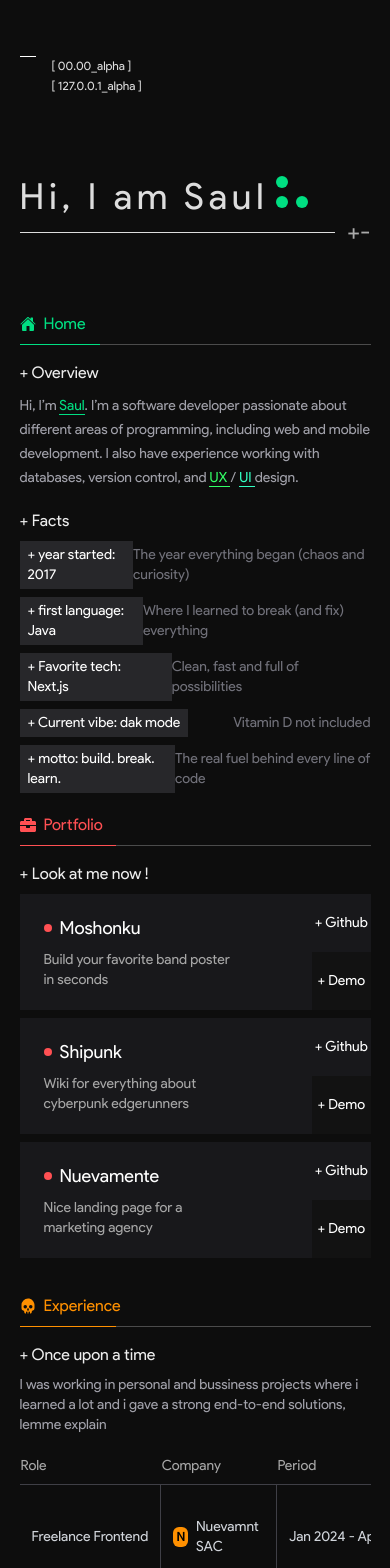
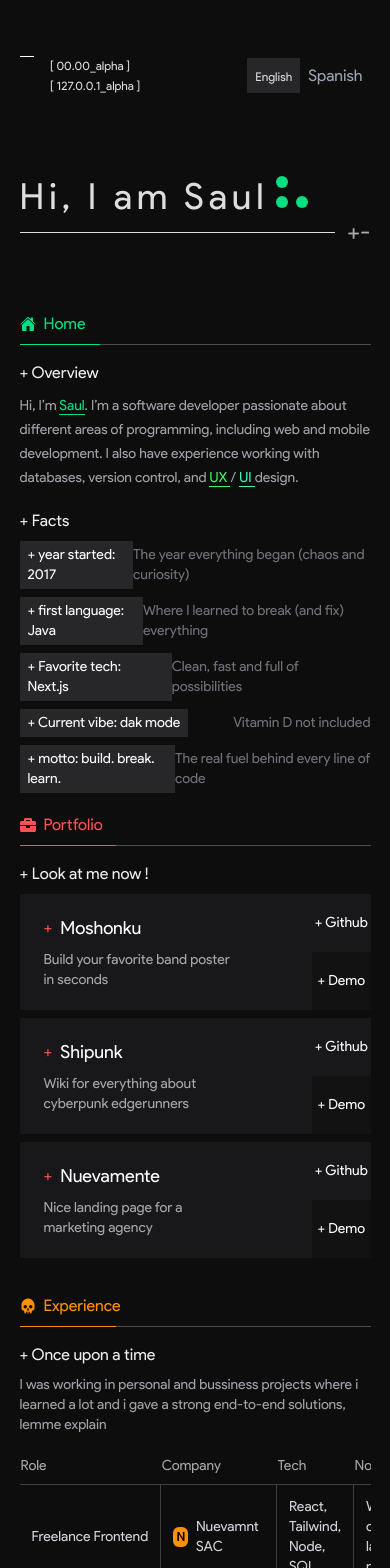
Before and after one commit to SaulLudena/MyPortfolio, a Next.js app: page / in a window 390 px wide. Shown: the top 1568 px of the page. Built offline with nearby package versions, Linux system fonts and the light colour scheme.

Commit message:
adding new responsive

```diff
--- a/src/components/contact.jsx
+++ b/src/components/contact.jsx
@@ -2,7 +2,7 @@ import { GiBootPrints } from "react-icons/gi";
 export default function Contact() {
   const bgColors = ["#222222", "#2B2B2B", "#383838"];
   return (
-    <div className="col-span-6 text-white max-xl:col-span-12 max-xl:mb-8 ">
+    <div className="col-span-12 text-white max-xl:col-span-12 max-xl:mb-8 ">
       <div className="grid gap-2 ">
         <h1 className="text-[#1DFFD2] flex items-center gap-2">
           <GiBootPrints />
--- a/src/components/projects/projectItems.jsx
+++ b/src/components/projects/projectItems.jsx
@@ -8,7 +8,7 @@ export default function projectItems({ index, item }) {
     >
       <div className="flex flex-col col-span-10 p-4 max-lg:w-full">
         <span className="flex items-center gap-2 px-2 py-1 text-white">
-          <span className="w-2 h-2 rounded-full  bg-[#FF5053]"></span>
+          <span className="text-[#FF5053]">+</span>
           <span className="text-lg max-lg:text-md">{item.projectName}</span>
         </span>
         <span className="px-2 py-1 text-[#A7A7A7]  w-[80%] max-lg:text-sm">
--- a/src/components/topnav.jsx
+++ b/src/components/topnav.jsx
@@ -8,7 +8,8 @@ export default function Presentation() {
     <div className="grid pt-14 gap-36 max-lg:gap-20">
       <div className="flex gap-4 text-[#DDDDDD] ">
         <div className="w-4 gap-3 bg-white h-[1px]"></div>
-        <div className="grid text-sm">
+        <div className="w-full flex justify-between ">
+          <div className="grid text-sm  ">
             <span>
               <DecryptedText
                 text="[ 00.00_alpha ]"
@@ -17,10 +18,10 @@ export default function Presentation() {
                 speed={50}
                 maxIterations={30}
                 sequential={"false"}
-              characters="0$#45@M5>?/[]{}^*"
+                characters="01<>/\\#$%*"
                 className=" text-[#DDDDDD] pt-5 revealed max-lg:text-xs "
                 parentClassName="all-letters"
-              encryptedClassName="encrypted"
+                encryptedClassName="text-zinc-800"
               />
             </span>
             <span>
@@ -31,12 +32,66 @@ export default function Presentation() {
                 speed={50}
                 maxIterations={30}
                 sequential={"false"}
+                characters="01<>/\\#$%*"
+                className=" text-[#DDDDDD] pt-5 revealed max-lg:text-xs"
+                parentClassName="all-letters"
+                encryptedClassName="text-zinc-800"
+              />
+            </span>
+          </div>
+          <ul className="flex items-center">
+            {/* Opción EN */}
+            <li>
+              <input
+                type="radio"
+                id="lang-en"
+                name="language"
+                value="en"
+                className="hidden peer/lang-en"
+                defaultChecked
+              />
+              <label
+                htmlFor="lang-en"
+                className="cursor-pointer text-[#7e7e7e] p-2 transition
+                 peer-checked/lang-en:bg-zinc-800
+                 peer-checked/lang-en:text-white
+      "
+              >
+                <DecryptedText
+                  text="English"
+                  animateOn="view"
+                  revealDirection="start"
+                  speed={50}
+                  maxIterations={30}
+                  sequential={"false"}
                   characters="0$#45@M5>?/[]{}^*"
                   className=" text-[#DDDDDD] pt-5 revealed max-lg:text-xs"
                   parentClassName="all-letters"
-              encryptedClassName="encrypted"
+                  encryptedClassName="text-zinc-800"
                 />
-          </span>
+              </label>
+            </li>
+
+            {/* Opción ESP */}
+            <li>
+              <input
+                type="radio"
+                id="lang-es"
+                name="language"
+                value="es"
+                className="hidden peer/lang-es"
+              />
+              <label
+                htmlFor="lang-es"
+                className="cursor-pointer text-gray-400 p-2 transition
+                 peer-checked/lang-es:bg-zinc-800
+                 peer-checked/lang-es:text-white
+      "
+              >
+                Spanish
+              </label>
+            </li>
+          </ul>
         </div>
       </div>
 
--- a/src/components/workingExperience.jsx
+++ b/src/components/workingExperience.jsx
@@ -3,7 +3,7 @@ import { IoSkull } from "react-icons/io5";
 
 export default function workingExperience() {
   return (
-    <div className="col-span-6 text-white max-xl:col-span-12">
+    <div className="col-span-12 text-white max-xl:col-span-12">
       <div className="grid gap-2">
         <h1 className="text-[#FF9000] flex items-center gap-2">
           <IoSkull />
@@ -31,7 +31,7 @@ export default function workingExperience() {
                   <th scope="col" className="pb-2 font-light">
                     Company
                   </th>
-                  <th scope="col" className="pb-2 font-light">
+                  <th scope="col" className="pb-2 font-light max-md:hidden">
                     Period
                   </th>
                   <th scope="col" className="pb-2 font-light">
@@ -68,7 +68,7 @@ export default function workingExperience() {
                       </td>
 
                       {/* Period */}
-                      <td className="p-3 border-b border-r border-zinc-700 whitespace-nowrap">
+                      <td className="p-3 border-b border-r border-zinc-700 whitespace-nowrap max-md:hidden">
                         {item.period}
                       </td>
 
--- a/styles/global.css
+++ b/styles/global.css
@@ -26,3 +26,16 @@ body {
 body {
   background-color: #0d0d0d;
 }
+
+@keyframes fadeInDelayed {
+  0% {
+    opacity: 0;
+  }
+  100% {
+    opacity: 1;
+  }
+}
+.fade-in-delayed {
+  animation: fadeInDelayed 0.8s ease forwards;
+  animation-delay: 1s; /* <-- 1 segundo */
+}
```
Lines whose indentation alone changed are shown as unchanged.
